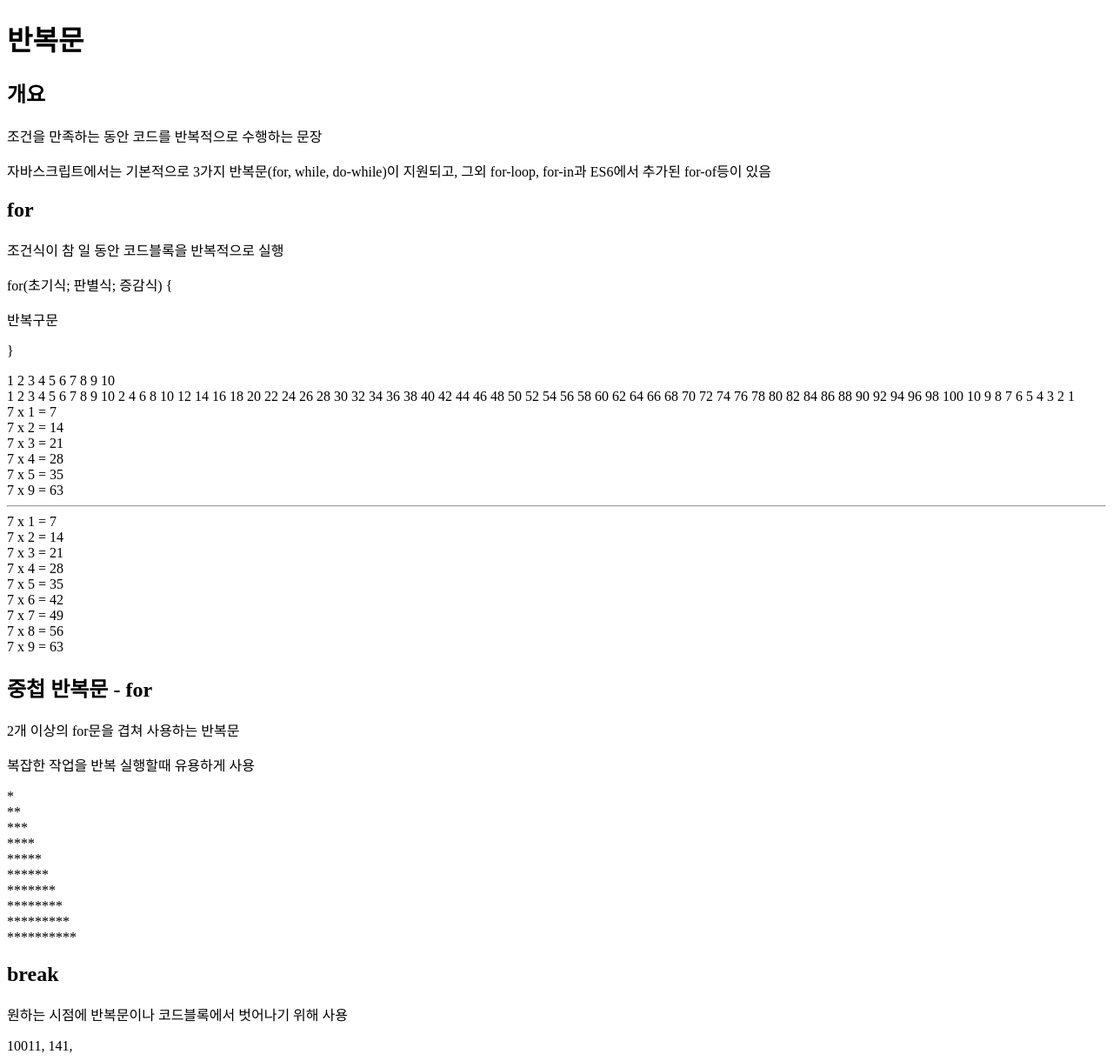
After one commit to pq100/frontends, a FastAPI app: template views/templates/js/05loop.html in a window 1280 px wide. The commit adds this page. Shown: the whole page at 87% size. Run offline with FastAPI, Linux system fonts and the light colour scheme; the template is opened without the code that fills it, so the values that code supplies are empty.

Commit message:
반복문 - for, break

```diff
--- a/app/routes/jscript.py
+++ b/app/routes/jscript.py
@@ -28,3 +28,7 @@ async def operator(request: Request):
 @jscript_router.get('/condition')
 async def condition(request: Request):
     return templates.TemplateResponse('js/04condition.html', {'request': request})
+
+@jscript_router.get('/loop')
+async def loop(request: Request):
+    return templates.TemplateResponse('js/05loop.html', {'request': request})
--- /dev/null
+++ b/views/templates/js/05loop.html
@@ -0,0 +1,110 @@
+<!DOCTYPE html>
+<html lang="ko">
+<head>
+    <meta charset="UTF-8">
+    <title>반복문</title>
+</head>
+<body>
+    <h1>반복문</h1>
+    <h2>개요</h2>
+    <p>조건을 만족하는 동안 코드를 반복적으로 수행하는 문장</p>
+    <p>자바스크립트에서는 기본적으로
+        3가지 반복문(for, while, do-while)이 지원되고,
+        그외 for-loop, for-in과 ES6에서 추가된 for-of등이 있음</p>
+
+    <h2>for</h2>
+    <p>조건식이 참 일 동안 코드블록을 반복적으로 실행</p>
+    <p>for(초기식; 판별식; 증감식) {</p>
+    <p>    반복구문</p>
+    <p>}</p>
+
+    <script>
+        // 1 ~ 10 까지 출력
+        document.write('1 ');
+        document.write('2 ');
+        document.write('3 ');
+        document.write('4 ');
+        document.write('5 ');
+        document.write('6 ');
+        document.write('7 ');
+        document.write('8 ');
+        document.write('9 ');
+        document.write('10 ', '<br>');
+    </script>
+
+    <script>
+        // 1 ~ 10 까지 출력 : for
+        for (let i = 1; i <= 10; ++i) {
+            document.write(`${i} `);
+        }
+
+        // 1 ~ 100 사이 짝수 출력
+        for (let i = 1; i <= 100; ++i) {
+            if (i % 2 === 0) {
+                document.write(`${i} `);
+            }
+        }
+
+        // 10 ~ 1까지의 정수 출력
+        for (let i = 10; i >= 1; --i) {
+            document.write(`${i} `);
+        }
+        document.write('<br>')
+        // 구구단 출력 - 7단
+        document.write('7 x 1 = 7', '<br>');
+        document.write('7 x 2 = 14', '<br>');
+        document.write('7 x 3 = 21', '<br>');
+        document.write('7 x 4 = 28', '<br>');
+        document.write('7 x 5 = 35', '<br>');
+        //...
+        document.write('7 x 9 = 63', '<br>');
+        document.write('<hr>');
+        for (let i = 1; i <= 9; ++i) {
+            document.write(`7 x ${i} = ${7 * i}`, '<br>');
+            }
+    </script>
+
+    <script>
+        // for ( ; ; ) {
+        //     document.write('Hello, World!!', '<br>');
+        // }
+    </script>
+
+
+    <h2>중첩 반복문 - for</h2>
+    <p>2개 이상의 for문을 겹쳐 사용하는 반복문</p>
+    <p>복잡한 작업을 반복 실행할때 유용하게 사용</p>
+    <script>
+        // 10층 별 삼각형 출력
+        for (let i = 1; i <= 10; ++i) { // 층 반복문
+            for (let j = 1; j <= i; ++j) { // 별 반복문
+                document.write('*');
+            }
+            document.write('<br>');
+        }
+    </script>
+
+    <script>
+        // 구구단 출력
+    </script>
+
+    <h2>break</h2>
+    <p>원하는 시점에 반복문이나 코드블록에서
+        벗어나기 위해 사용</p>
+
+    <script>
+        // 1 ~ 1000까지의 총합을 계산
+        // 단, 총합이 10000을 넘으면 계산을 중단함
+        let sum = 0;
+        let cnt = 0;
+        for (let i = 1; i <= 1000; i++) {
+            if (sum > 10000) break;
+            sum = sum + i;
+            cnt = i
+        }
+                document.write(`${sum}, ${cnt},`, '<br>');
+    </script>
+
+
+</body>
+</html>
--- a/views/templates/js/index.html
+++ b/views/templates/js/index.html
@@ -11,6 +11,7 @@
     <li>02 - 변수와 자료형 [<a href="/js/type">이동</a>]</li>
     <li>03 - 연산자와 형변환 [<a href="/js/operator">이동</a>]</li>
     <li>04 - 조건문 [<a href="/js/condition">이동</a>]</li>
+    <li>05 - 반복문 [<a href="/js/loop">이동</a>]</li>
 
 </ul>
 </body>
```
